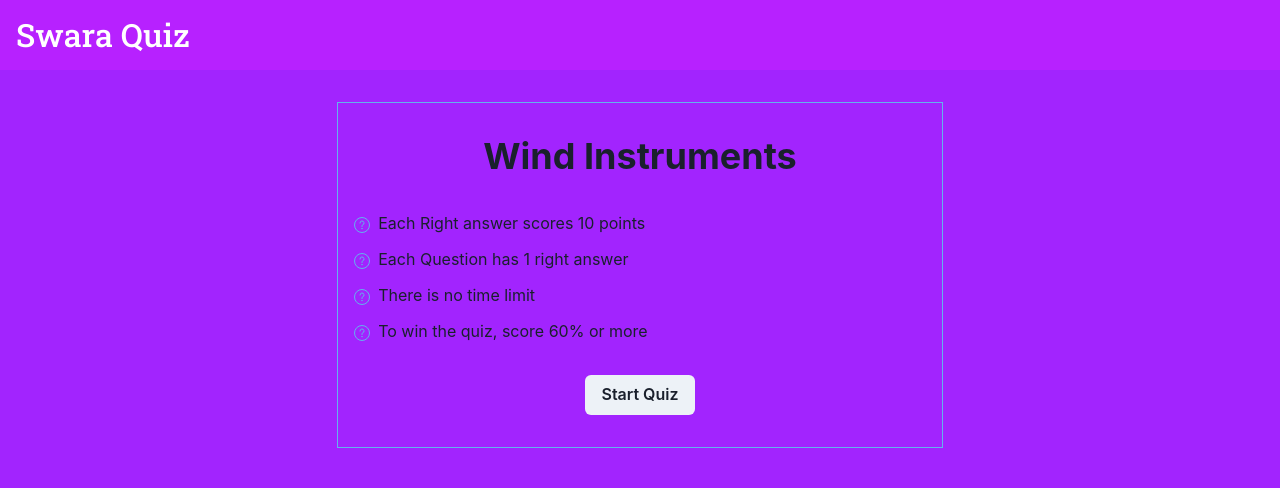
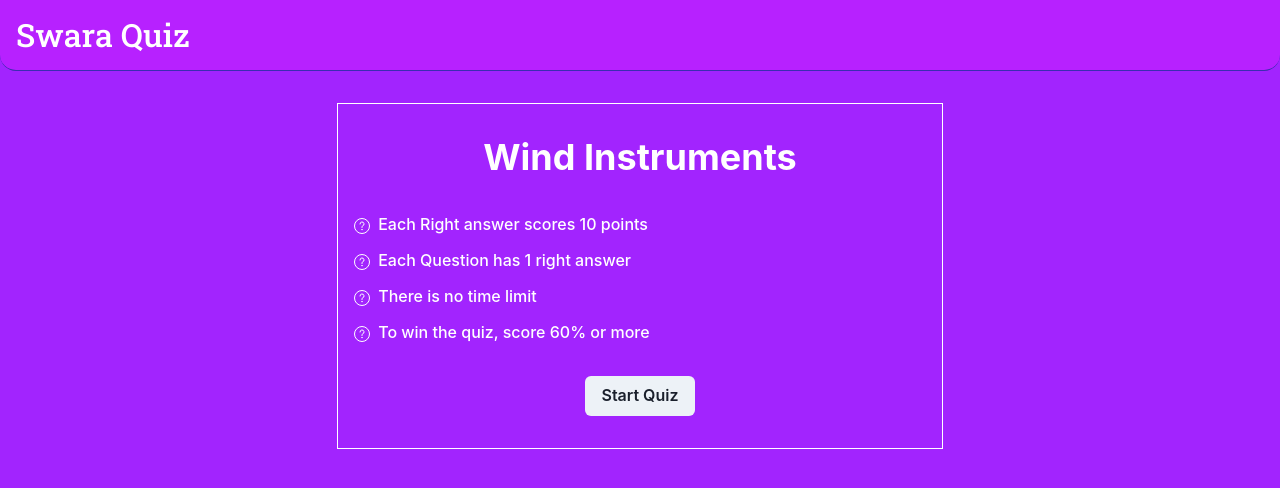
Before and after one commit to harshith-venkatesh/SwaraQuiz, a React (Create React App) app: page /quiz/124 in a window 1280 px wide. Shown: the top 488 px of the page. Built offline with nearby package versions, Linux system fonts and the light colour scheme.

Commit message:
refactor: code refactor changes

```diff
--- a/src/components/Header/Header-style-props.ts
+++ b/src/components/Header/Header-style-props.ts
@@ -17,5 +17,8 @@ export const headerStyleProps = {
           borderStyle:'solid',
           borderColor:'gray.300',
           align:'center',
-          justifyContent:'space-between'
+          justifyContent:'space-between',
+					borderBottom: '1px solid #3b2db0',
+					borderBottomLeftRadius:'1rem',
+					borderBottomRightRadius:'1rem'
 }
--- a/src/components/QuestionContainer/QuestionContainer.tsx
+++ b/src/components/QuestionContainer/QuestionContainer.tsx
@@ -1,15 +1,16 @@
 import React, { useState } from 'react'
-import { ArrowForwardIcon } from '@chakra-ui/icons'
 import { useQuiz } from '../../context/quizContext'
 import { Question } from '../../dataModel/Quiz.type'
 import { useNavigate } from 'react-router-dom'
-import { Box, Button, Heading, Image, SimpleGrid } from '@chakra-ui/react'
+import { Box, Button, Flex, Heading, Image, SimpleGrid } from '@chakra-ui/react'
 import {
   btnStyleCorrectProps,
   btnStyleNotSelectedProps,
   btnStyleProps,
   btnStyleWrongProps,
-  nextButtonStyleProps
+  imageStyleProps,
+  nextButtonStyleProps,
+  questionTitleStyleProps
 } from './question-style-props'
 import {
   CALCULATE_SCORE,
@@ -46,7 +47,7 @@ export const QuestionContainer = ({ question }: QuestionContainerProps) => {
       }
     })
     setShowAnswer(true)
-    setTimeout(() => updateQuestionStatus(), 100)
+    setTimeout(() => updateQuestionStatus(), 1000)
   }
 
   return (
@@ -54,17 +55,11 @@ export const QuestionContainer = ({ question }: QuestionContainerProps) => {
       <Image
         src={question.image}
         alt={question.question}
-        height='30rem'
-        width='100%'
-        borderRadius='1rem'
+        {...imageStyleProps}
       />
       <Box py='1rem'>
-        <Heading as='h4' size='sm'>
-          Question {currentQuestion}
-        </Heading>
-        <Heading as='h3' size='md' mt='1rem'>
-          {question.question}
-        </Heading>
+        <Heading color='white'>Question {currentQuestion}</Heading>
+        <Heading {...questionTitleStyleProps}>{question.question}</Heading>
         <SimpleGrid columns={[1, 1]} gap='1rem' mt='2rem'>
           {question.options.map((option) => {
             const isAnswerCSSChanges = showAnswer
@@ -85,14 +80,15 @@ export const QuestionContainer = ({ question }: QuestionContainerProps) => {
             )
           })}
         </SimpleGrid>
+        <Flex justify='flex-end'>
           <Button
-          rightIcon={<ArrowForwardIcon />}
             {...btnStyleProps}
             onClick={updateQuestionStatus}
             {...nextButtonStyleProps}
           >
             Skip Question
           </Button>
+        </Flex>
       </Box>
     </>
   )
--- a/src/components/QuestionContainer/question-style-props.ts
+++ b/src/components/QuestionContainer/question-style-props.ts
@@ -18,28 +18,39 @@ export const btnStyleNotSelectedProps = {
 }
 
 export const btnStyleCorrectProps = {
-  color: 'gray.700',
+  color: 'white',
   bg:'green.300',
   border: '0.3rem solid green.300',
   _active:{
-    color: 'gray.700',
+    color: 'white',
     bg:'green.300',
     border: '0.3rem solid green.300',
   },
   _hover:{
-    color: 'gray.700',
+    color: 'white',
     bg:'green.300',
     border: '0.3rem solid green.300',
   }
+}
+export const imageStyleProps = {
+        height:'30rem',
+        width:'100%',
+        borderRadius:'1rem',
+        color: 'white'
+}
 
+export const questionTitleStyleProps = {
+  size:'md' ,
+  mt:'1rem',
+  color: 'white'
 }
 
 export const btnStyleWrongProps = {
-  color: 'gray.700',
+  color: 'white',
   bg:'red.300',
   border: '0.3rem solid red.300',
   _hover:{
-    color: 'gray.700',
+    color: 'white',
     bg:'red.300',
     border: '0.3rem solid red.300',
   }
@@ -47,8 +58,8 @@ export const btnStyleWrongProps = {
 
 export const nextButtonStyleProps = {
   mt:'1.5rem',
-  color:'gray.300' ,
-  bg:'blue.400',
+  color:'white' ,
+  bg:'#5f854f',
   _hover:{
     bg: 'blue.700'
   },
--- a/src/components/QuizContainer/QuizContainer.tsx
+++ b/src/components/QuizContainer/QuizContainer.tsx
@@ -2,15 +2,13 @@ import { Heading, SimpleGrid } from '@chakra-ui/react'
 import React from 'react'
 import { Quiz } from '../../dataModel/Quiz.type'
 import { QuestionContainer } from '../QuestionContainer/QuestionContainer'
+import {
+  quizTitleStyleProps,
+  simpleGridStyleProps
+} from './quizContainer-style-props'
 
 export type QuizContainerProps = { quiz: Quiz | null; currentQuestion: number }
 
-export const simpleGridProps = {
-  columns: [1, 2, 2],
-  gap: '1.5rem',
-  px: '1.5rem',
-  my: '2rem'
-}
 export const QuizContainer = ({
   quiz,
   currentQuestion
@@ -19,10 +17,10 @@ export const QuizContainer = ({
     <>
       {quiz && (
         <>
-          <Heading mt='2rem' px='1rem' textAlign='center'>
+          <Heading textAlign='center' {...quizTitleStyleProps}>
             {quiz.name}
           </Heading>
-          <SimpleGrid textAlign='center' {...simpleGridProps}>
+          <SimpleGrid textAlign='center' {...simpleGridStyleProps}>
             <QuestionContainer
               key={quiz.questions[currentQuestion - 1]._id}
               question={quiz.questions[currentQuestion - 1]}
--- /dev/null
+++ b/src/components/QuizContainer/quizContainer-style-props.ts
@@ -0,0 +1,12 @@
+export const quizTitleStyleProps = {
+  mt:'2rem' ,
+  px:'1rem' ,
+  color:'white'
+}
+
+export const simpleGridStyleProps = {
+  columns: [1, 2, 2],
+  gap: '1.5rem',
+  px: '1.5rem',
+  my: '2rem'
+}
--- a/src/components/QuizInstruction/QuizInstructions.tsx
+++ b/src/components/QuizInstruction/QuizInstructions.tsx
@@ -9,18 +9,15 @@ import {
 import InfoIcon from '@chakra-ui/icon'
 import React from 'react'
 import { Quiz } from '../../dataModel/Quiz.type'
+import {
+  containerStyleProps,
+  listItemsStyleProps,
+  quizInstructionStyleProps
+} from './quizInstructions-style-props'
 
 export type QuizInstructionsProps = {
   quiz: Quiz
   setShowInstruction: (flag: boolean) => void
-}
-
-export const containerStyleProps = {
-  border: '1px',
-
-  borderColor: 'blue.300',
-  p: '0rem 1rem 2rem 1rem',
-  my: '2rem'
 }
 
 export const QuizInstructions = ({
@@ -30,24 +27,24 @@ export const QuizInstructions = ({
   return (
     <>
       <Container textAlign='center' {...containerStyleProps}>
-        <Heading mt='2rem' textAlign='center'>
+        <Heading textAlign='center' {...quizInstructionStyleProps}>
           {quiz.name}
         </Heading>
         <List spacing={3} mt='2rem' textAlign='left'>
-          <ListItem>
-            <ListIcon as={InfoIcon} color='blue.300' />
+          <ListItem {...listItemsStyleProps}>
+            <ListIcon as={InfoIcon} color='white' />
             Each Right answer scores 10 points
           </ListItem>
-          <ListItem>
-            <ListIcon as={InfoIcon} color='blue.300' />
+          <ListItem {...listItemsStyleProps}>
+            <ListIcon as={InfoIcon} color='white' />
             Each Question has 1 right answer
           </ListItem>
-          <ListItem>
-            <ListIcon as={InfoIcon} color='blue.300' />
+          <ListItem {...listItemsStyleProps}>
+            <ListIcon as={InfoIcon} color='white' />
             There is no time limit
           </ListItem>
-          <ListItem>
-            <ListIcon as={InfoIcon} color='blue.300' />
+          <ListItem {...listItemsStyleProps}>
+            <ListIcon as={InfoIcon} color='white' />
             To win the quiz, score 60% or more
           </ListItem>
         </List>
--- /dev/null
+++ b/src/components/QuizInstruction/quizInstructions-style-props.ts
@@ -0,0 +1,16 @@
+export const containerStyleProps = {
+  border: '1px',
+  borderColor: 'white',
+  p: '0rem 1rem 2rem 1rem',
+  my: '2rem'
+}
+
+export const quizInstructionStyleProps = {
+  mt:'2rem',
+  color:'white'
+}
+
+export const listItemsStyleProps = {
+  color: 'white',
+  fontWeight:'500'
+}
```
Lines whose indentation alone changed are shown as unchanged.
